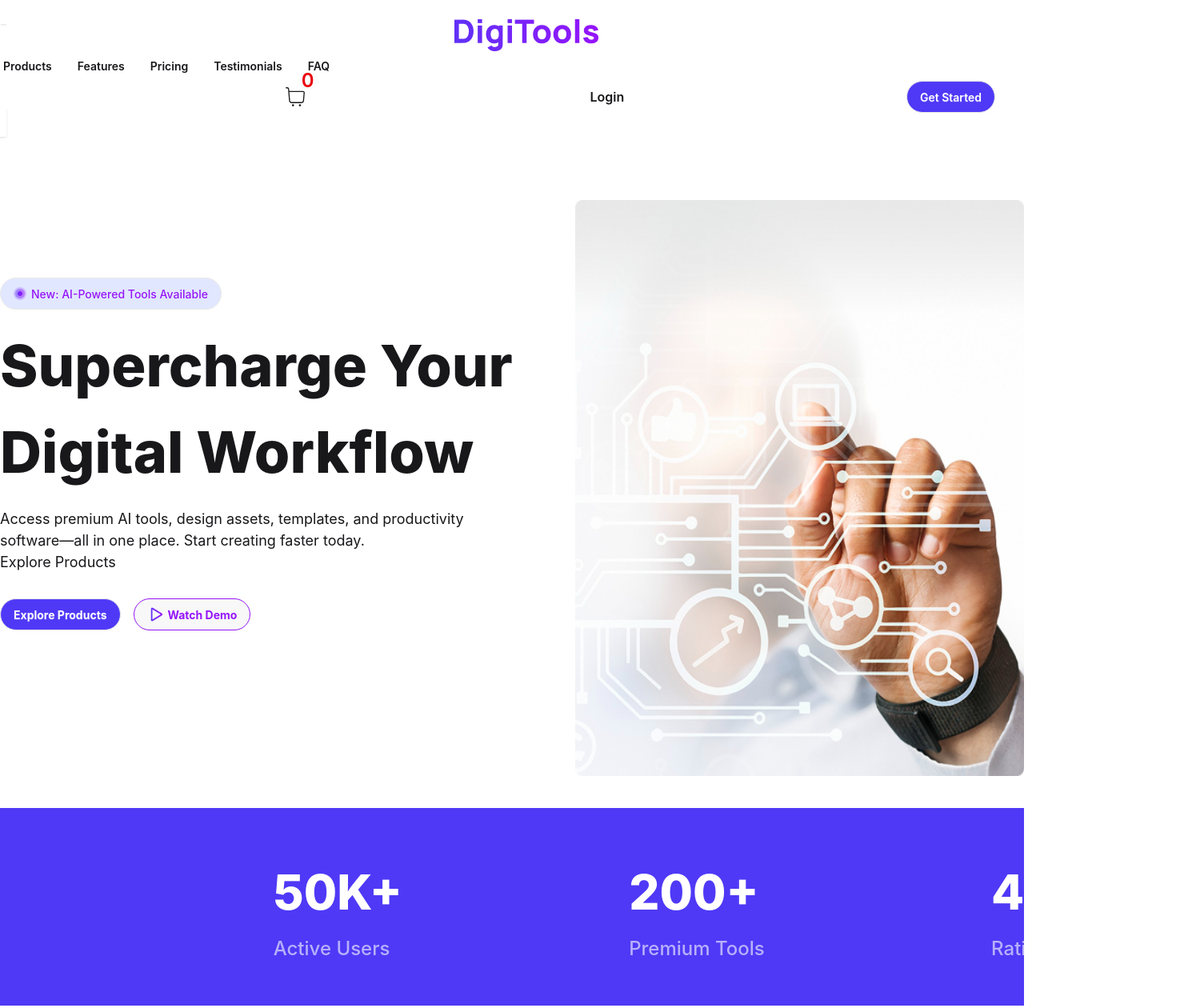
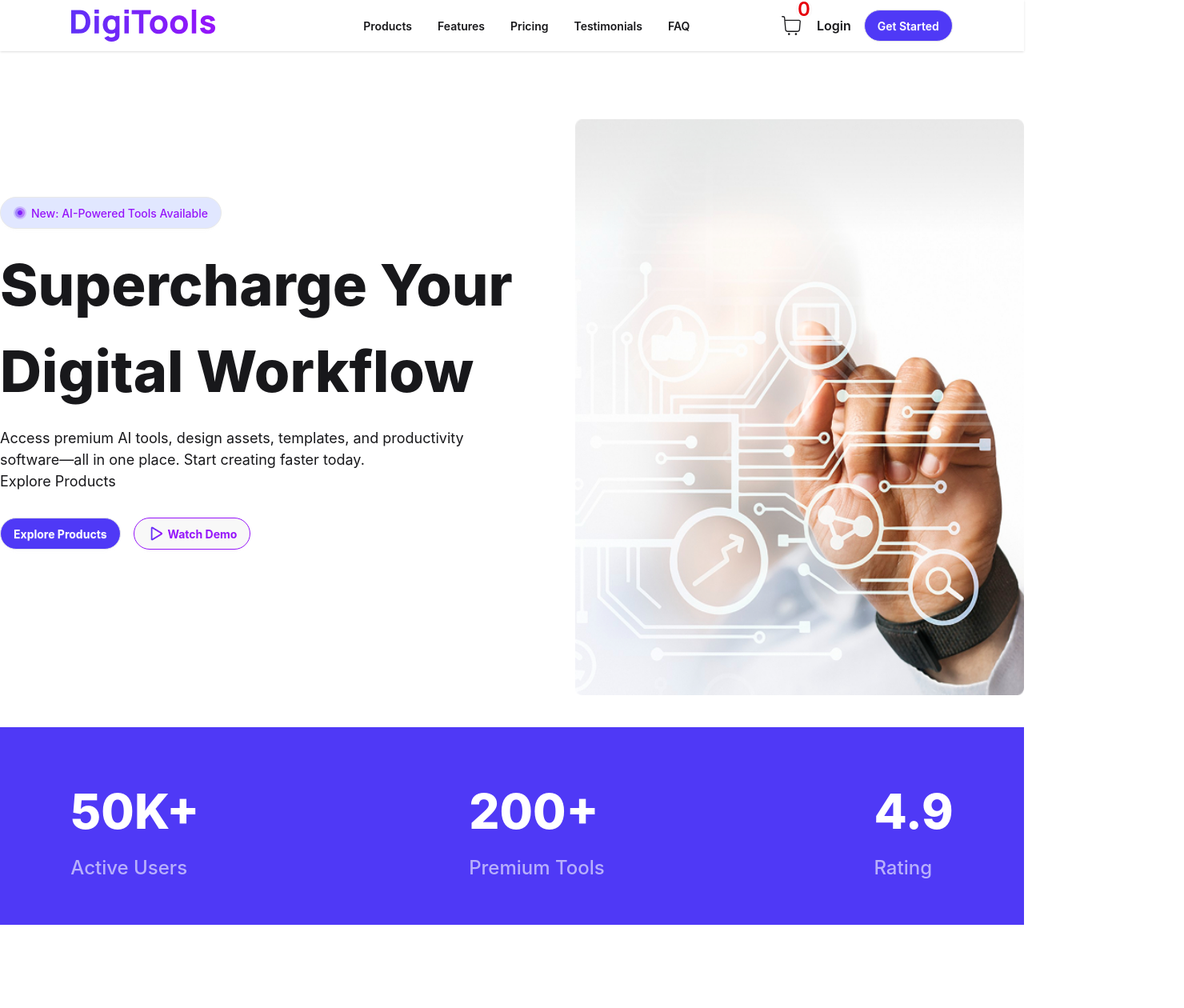
Before and after one commit to mojahidulislam12/Assignment-6, a React (Vite) app: page / in a window 1280 px wide. Shown: the top 1260 px of the page at 80% size, 1480 px wide, since content can reach past the window. Built offline with nearby package versions, Linux system fonts and the light colour scheme.

Commit message:
Last Commit

```diff
--- a/src/Components/Active/Active.jsx
+++ b/src/Components/Active/Active.jsx
@@ -3,8 +3,8 @@ import React from "react";
 const Active = () => {
   return (
     <div className="bg-[#4F39F6] h-61.75 text-white">
-      <div className="container mx-auto flex justify-around items-center md:mt-0 mt-30  md:ml-50 ml-10">
-        <div className="my-15 ">
+      <div className="container mx-auto flex justify-around items-center md:mt-0 mt-30  md:ml-10 ml-10">
+        <div className="my-15 -ml-30">
           <h1 className="font-extrabold text-[60px]">50K+</h1>
           <p className="font-medium text-[24px] mt-2 opacity-60">
             Active Users
@@ -16,7 +16,7 @@ const Active = () => {
             Premium Tools
           </p>
         </div>
-        <div>
+        <div className="-mr-10">
           <h1 className="font-extrabold text-[60px]">4.9</h1>
           <p className="font-medium text-[24px] mt-2 opacity-60">Rating</p>
         </div>
--- a/src/Components/Banner/Banner.jsx
+++ b/src/Components/Banner/Banner.jsx
@@ -5,7 +5,7 @@ import img3 from "../../assets/banner.png";
 const Banner = () => {
   return (
     <div className="container mx-auto h-190">
-      <div className="-mt-10 mb-10 md:mt-21.25 -flex-row-reverse md:flex justify-between ">
+      <div className="-mt-10  mb-10 md:mt-21.25 -flex-row-reverse md:flex justify-between ">
         <div className="w-full">
           <button className="btn bg-[#E1E7FF] text-[#9514FA] rounded-[1000px] font-medium text-4 mt-20 md:mt-24.25">
             <img src={img1} alt="" srcset="" />
--- a/src/Components/NaBar/NavBar.jsx
+++ b/src/Components/NaBar/NavBar.jsx
@@ -6,7 +6,7 @@ const NavBar = ({ selectedCards }) => {
   const [open, setOpen] = useState();
   return (
     <div className="">
-      <div className="flex lg:inline lg:w-full justify-around  items-center navbar bg-base-100 shadow-sm">
+      <div className="flex justify-around  items-center navbar bg-base-100 shadow-sm ">
         <span
           onClick={() => setOpen(!open)}
           className="flex justify-center items-center gap-5"
```
